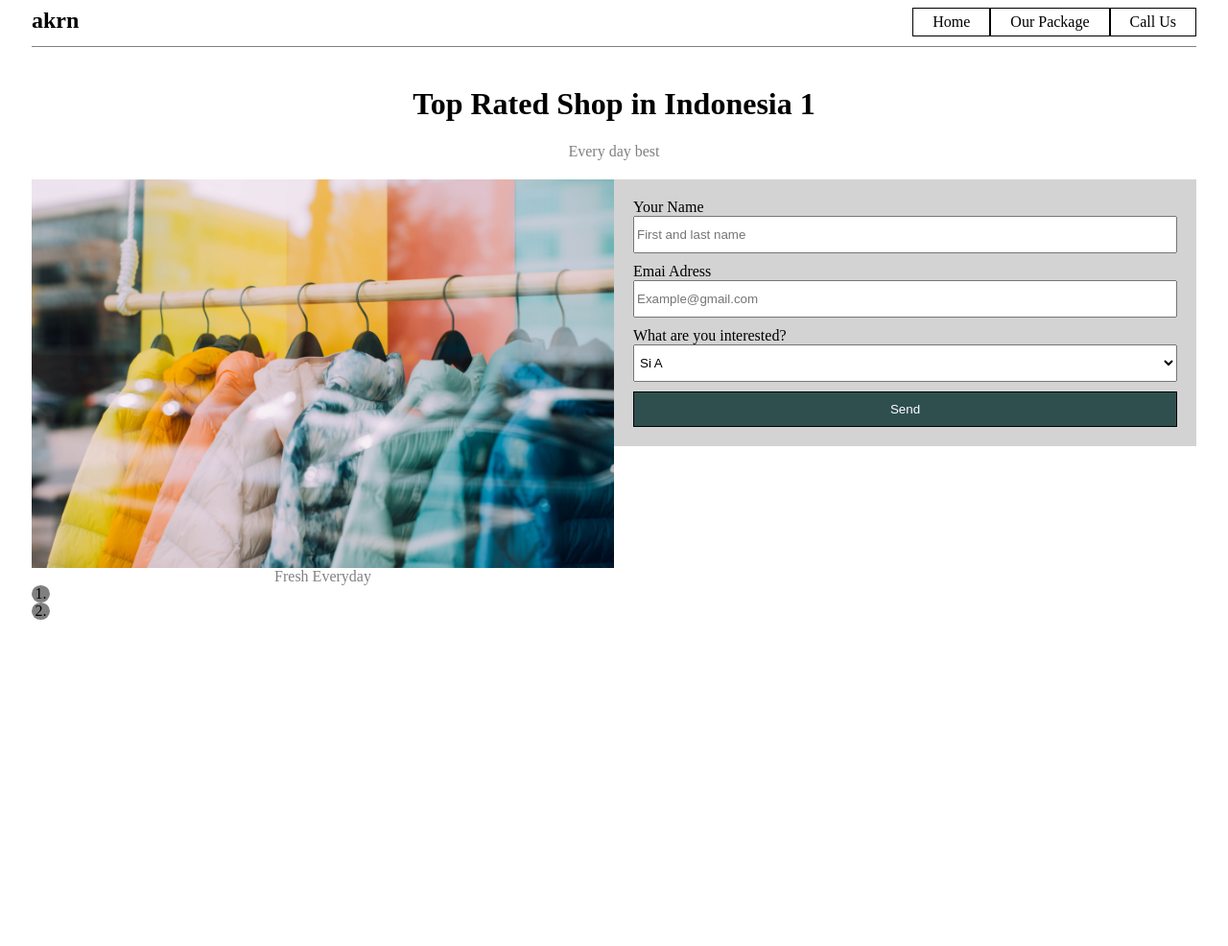
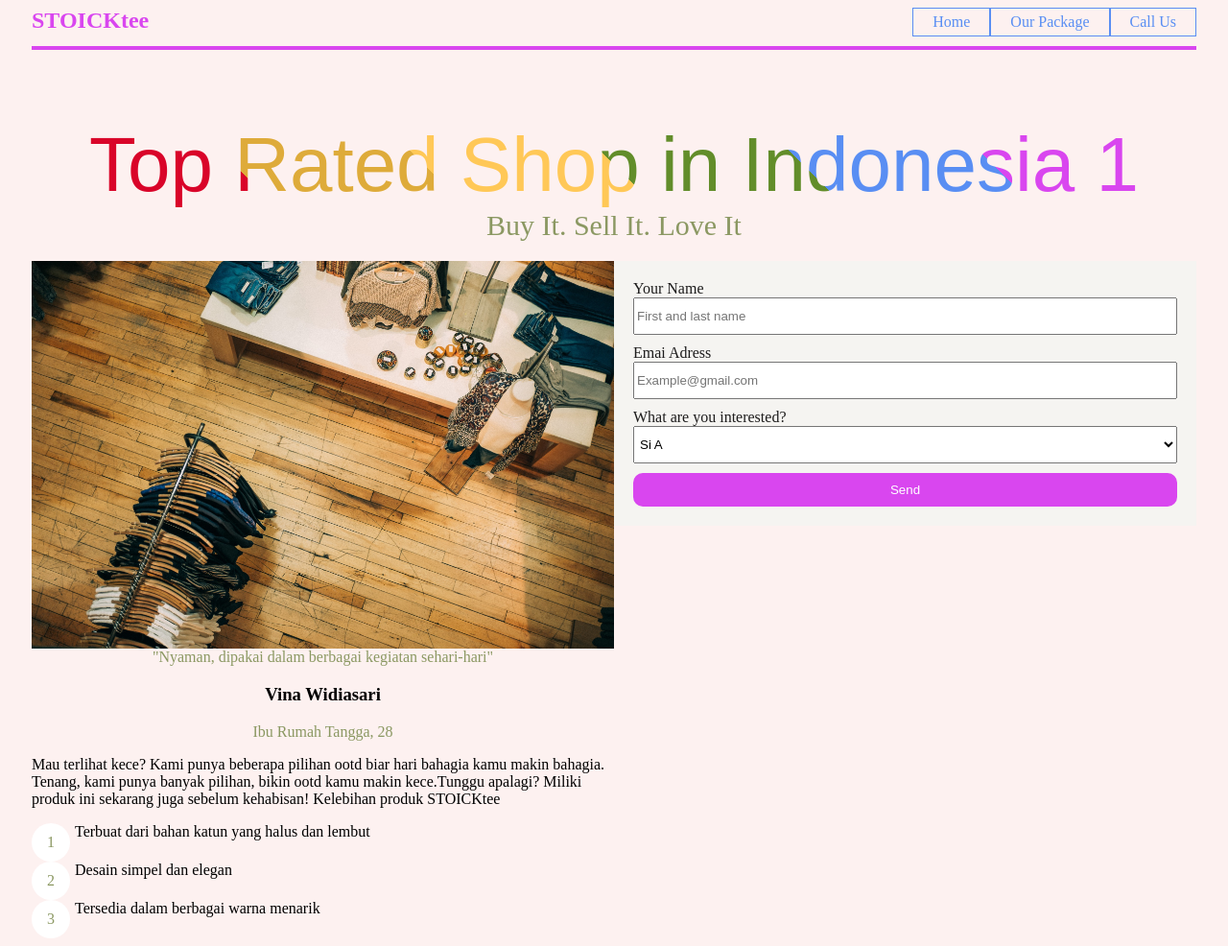
Before and after one commit to revou-fundamental-course/18-sep-23-Anggakrnwn, a plain HTML site: page index.html in a window 1280 px wide. Shown: the whole page at 96% size. Before the commit the page ends 800 px from the top, so only its background shows below. Drawn offline with Linux system fonts and the light colour scheme.

Commit message:
tugas commit

```diff
--- a/css/style.css
+++ b/css/style.css
@@ -1,5 +1,6 @@
 body {
   padding: 0 25px;
+    background: #fdf1f0;
 }
 
 main {
@@ -7,35 +8,43 @@ main {
   flex-direction: column;
 }
 
+@media only screen and (max-width: 600px) {
+  .navigation {
+    flex-direction: column;
+  }
+  .nav {
+    flex-direction: column;
+  }
+}
 
 .navigation {
   display: flex;
   justify-content: space-between;
   padding-bottom: 10px;
-    border-bottom: 1px solid gray;
+  border-bottom: 4px solid #d946ef;
 }
 
 .nav {
   display: flex;
-
 }
 
 .page-title {
   font-size: 1.5em;
   font-weight: bold;
+  color: #d946ef;
 }
 
 .nav-item {
-    border: 1px solid black;
+  border: 1px solid #598EF3;
   display: flex;
   align-items: center;
   padding: 5px 20px 5px 20px;
   text-decoration: none;
-    color: black;
-
+  color: #598EF3;
 }
 .nav-item:hover {
-    background-color: gray;
+  background-color: #fae8ff;
+  color: #d946ef;
 }
 
 .content-title {
@@ -44,6 +53,82 @@ main {
   flex-direction: column;
   justify-content: center;
   align-items: center;
+}
+
+.content-title h1 {
+  /* background: linear-gradient(90.55deg, #598EF3 -13.39%, #d946ef 99.74%);
+  color: #f5f4f1;
+  font-weight: bold;
+  font-style: normal; */
+   background-color: #D90429;
+   background-image: linear-gradient(
+        45deg,
+        #D90429 16.666%,
+        #deab3a 16.666%,
+        #deab3a 33.333%,
+        #FFC857 33.333%,
+        #FFC857 50%,
+        #628D2A 50%,
+        #628D2A 66.666%,
+        #598EF3 66.666%,
+        #598EF3 83.333%,
+        #d946ef 83.333%);
+
+  background-size: 100%;
+  background-repeat: repeat;
+
+  -webkit-background-clip: text;
+  -webkit-text-fill-color: transparent;
+
+    animation: rainbow-text-simple-animation-rev 0.75s ease forwards;
+
+}
+
+.content-title h1:hover{
+    animation: rainbow-text-simple-animation 0.5s ease-in forwards;
+}
+
+@keyframes rainbow-text-simple-animation-rev {
+    0% {
+        background-size: 650%;
+    }
+    40% {
+        background-size: 650%;
+    }
+    100% {
+        background-size: 100%;
+    }
+}
+
+@keyframes rainbow-text-simple-animation {
+    0% {
+        background-size: 100%;
+    }
+    80% {
+        background-size: 650%;
+    }
+    100% {
+        background-size: 650%;
+    }
+}
+
+h1 {
+  font-family: "Poppins", sans-serif;
+  font-weight: normal;
+  font-size: 5em;
+  text-align: center;
+  margin-bottom: 0;
+  /* margin-bottom: -0.25em; */
+  display: flex;
+  margin-left: auto;
+  margin-right: auto;
+  cursor: pointer;
+  /* width: 605px; */
+}
+
+.inherit-title {
+    font-size: 30px;
+
 }
 
 .content {
@@ -69,22 +154,30 @@ main {
 }
 
 span {
-    color: gray;
+  color: #8B9862;
   text-align: center;
+  /* font-size: 2em; */
 }
 
 .content-right {
   box-sizing: border-box;
   width: 50%;
-
 }
 
 .content-form {
   display: flex;
   flex-direction: column;
   padding: 20px;
-    background-color: lightgray;
+  background-color: #f5f4f1;
+
+color: #1d1c1c;
+
+
 }
+
+/* .content-form::after {
+    outline-color: #598EF3;
+} */
 
 input {
   margin-bottom: 10px;
@@ -99,22 +192,54 @@ select {
   display: flex;
   align-items: center;
   justify-content: center;
-    border: 1px solid black;
-    background: darkslategrey;
-    color: white;
+  border: none;
+ color: #fff;
+  background-color: #d946ef;
   padding: 10px 0;
   margin-top: 10px;
   cursor: pointer;
+  border-radius: 10px;
 }
 .button:hover {
-    background-color: black;
-    color: grey;
+  background-color: #598EF3;
+  color: #fff;
 }
 
 .circle {
+    justify-content: center;
   display: flex;
-    justify-content: center;
-    background-color: gray;
+ flex-direction: column;
+  float: left;
   border-radius: 50%;
-    width: 1.2em;
+   height: 40px;
+    width: 40px;
+     margin-right: 5px;
+
+
+
+
+
+  background-color: #FFF;
+
 }
+
+.circleNumber {
+    display: flex;
+    flex-direction: column;
+    margin-top: 10px;
+    text-align: inherit;
+
+
+}
+
+/* .numberCircle {
+  border-radius: 50%;
+  width: 40px;
+  height: 40px;
+  display: block;
+  float: left;
+  border: 2px solid #000000;
+  color: #000000;
+  text-align: center;
+  margin-right: 5px;
+} */
--- a/index.html
+++ b/index.html
@@ -8,7 +8,7 @@
 </head>
 <body>
     <header class="navigation">
-        <div class="page-title">akrn</div>
+        <div class="page-title">STOICKtee</div>
         <div class="nav">
             <a href="#title" class="nav-item">Home</a>
             <a href="#our-products" class="nav-item">Our Package</a>
@@ -21,7 +21,7 @@
                 <h1>Top Rated Shop in Indonesia 1</h1>
             </div>
             <div>
-                <span>Every day best</span>
+                <span class="inherit-title">Buy It. Sell It. Love It</span>
             </div>
         </div>
 
@@ -29,8 +29,33 @@
             <div id="content-left" class="content-left">
                 <div id="content-image" class="content-image">
                     <img src="assets/images-1.jpg" class="images" alt="slider">
-                    <span>Fresh Everyday</span>
+                    <img src="assets/images-2.jpg" class="images" alt="slider">
+                    <img src="assets/images-3.jpg" class="images" alt="slider">
+                    <span>"Nyaman, dipakai dalam berbagai kegiatan sehari-hari"</span>
+
+                        <h3>Vina Widiasari</h3>
+                        <span>Ibu Rumah Tangga, 28</span>
+
                 </div>
+                <div id="our-products">
+                <p>Mau terlihat kece? Kami punya beberapa pilihan ootd biar hari bahagia kamu makin bahagia. Tenang, kami punya banyak pilihan, bikin ootd kamu makin kece.Tunggu apalagi? Miliki produk ini sekarang juga sebelum kehabisan! Kelebihan produk STOICKtee
+                </p>
+                <div class="circleNumber">
+                <div><span class="circle">1</span> Terbuat dari bahan katun yang halus dan lembut</div>
+                <div><span class="circle">2</span> Desain simpel dan elegan</div>
+                <div><span class="circle">3</span> Tersedia dalam berbagai warna menarik</div>
+                </div>
+                <!-- <div class="circle">
+                    1. Terbuat dari bahan katun yang halus dan lembut
+                </div>
+                <div class="circle">
+                    2. Desain simpel dan elegan
+                </div>
+                <div class="circle">
+                    3. Tersedia dalam berbagai warna menarik
+
+                </div> -->
+            </div>
             </div>
             <div id="content-right" class="content-right">
                 <form action="" class="content-form">
@@ -53,16 +78,8 @@
         </div>
 
     </main>
-           <div id="our-products">
-                <div class="circle">
-                    1.
-                </div>
-                <div class="circle">
-                    2.
-                </div>
-            </div>
     <footer></footer>
 
-
+<script src="js/script.js"></script>
 </body>
 </html>
--- a/js/script.js
+++ b/js/script.js
@@ -0,0 +1,15 @@
+var firstIndex=0;
+function automaticSlide() {
+    setTimeout(automaticSlide, 2000);
+    var pics;
+    const img=document.querySelectorAll('img');
+    for(pics=0; pics<img.length;pics++){
+        img[pics].style.display="none";
+    }
+    firstIndex++;
+    if(firstIndex > img.length){
+        firstIndex =1;
+    }
+    img[firstIndex -1].style.display="block";
+}
+automaticSlide();
```
Also changed, not shown: assets/images-2.jpg (added), assets/images-3.jpg (added). Lines whose indentation alone changed are shown as unchanged.
